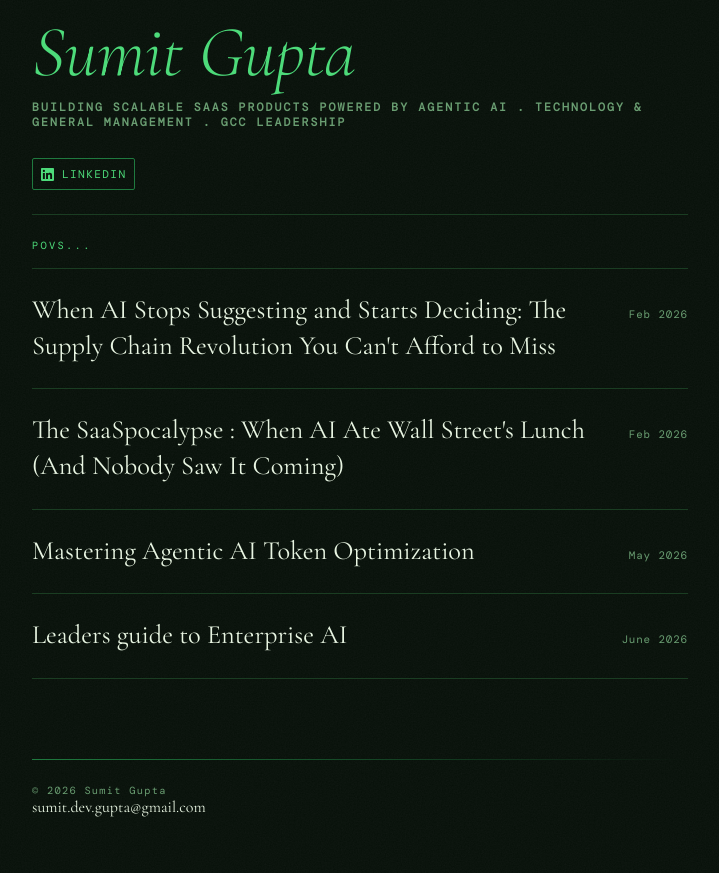
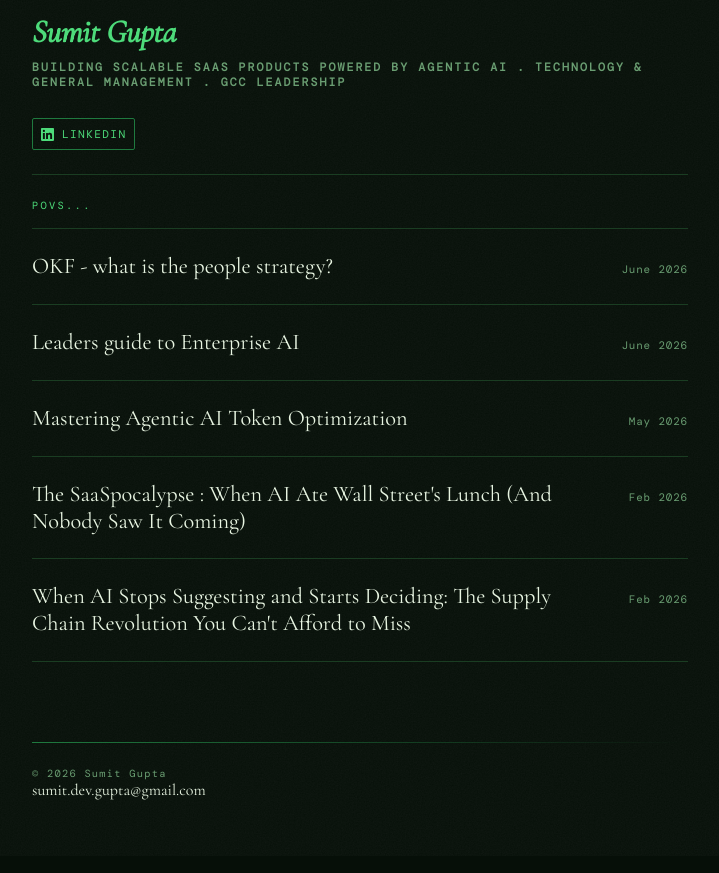
Before and after one commit to sumitdevgupto/blogs, a plain HTML site: page index.html in a window 1280 px wide. Shown: the whole page, without its empty margins (280-999 px from the left). Drawn offline with nearby package versions, Linux system fonts and the light colour scheme; a web font is replaced by a local one.

Commit message:
Add files via upload

```diff
--- a/index.html
+++ b/index.html
@@ -53,7 +53,7 @@
     }
 
     .name {
-      font-size: clamp(2.8rem, 7vw, 4.5rem);
+      font-size: clamp(2.rem, 5vw, 3.5rem);
       font-weight: 300;
       letter-spacing: -0.01em;
       line-height: 1;
@@ -62,6 +62,7 @@
 
     .name em {
       font-style: italic;
+      font-weight: bold;
       color: var(--accent);
     }
 
@@ -153,9 +154,9 @@
     }
 
     .post-title {
-      font-size: clamp(1.3rem, 3.5vw, 1.65rem);
+      font-size: clamp(1.1rem, 3vw, 1.4rem);
       font-weight: 400;
-      line-height: 1.35;
+      line-height: 1.2;
       color: var(--text);
       transition: color 0.25s;
     }
@@ -264,32 +265,42 @@
       -->
 
       <li class="post-item">
+        <a class="post-link" href="https://sumitdevgupto.github.io/okf/" target="_blank" rel="noopener">
+          <span class="post-title">OKF - what is the people strategy?</span>
+          <span class="post-date">June 2026</span>
+        </a>
+      </li>
+      <li class="post-item">
+        <a class="post-link" href="https://sumitdevgupto.github.io/leaders-guide-to-enterprise-ai/" target="_blank" rel="noopener">
+          <span class="post-title">Leaders guide to Enterprise AI</span>
+          <span class="post-date">June 2026</span>
+        </a>
+      </li>
+      <li class="post-item">
+        <a class="post-link" href="https://sumitdevgupto.github.io/token-optimisation/" target="_blank" rel="noopener">
+          <span class="post-title">Mastering Agentic AI Token Optimization</span>
+          <span class="post-date">May 2026</span>
+        </a>
+      </li>
+      <li class="post-item">
+        <a class="post-link" href="https://sumitdevgupto.github.io/saaspocalypse/" target="_blank" rel="noopener">
+          <span class="post-title">The SaaSpocalypse : When AI Ate Wall Street's Lunch (And Nobody Saw It Coming)</span>
+          <span class="post-date">Feb 2026</span>
+        </a>
+      </li>
+      <li class="post-item">
         <a class="post-link" href="https://sumitdevgupto.github.io/agentic-ai-supplychain/" target="_blank" rel="noopener">
           <span class="post-title">When AI Stops Suggesting and Starts Deciding: The Supply Chain Revolution You Can't Afford to Miss</span>
           <span class="post-date">Feb 2026</span>
         </a>
       </li>
 
-      <li class="post-item">
-        <a class="post-link" href="https://sumitdevgupto.github.io/saaspocalypse/" target="_blank" rel="noopener">
-          <span class="post-title">The SaaSpocalypse : When AI Ate Wall Street's Lunch (And Nobody Saw It Coming)</span>
-          <span class="post-date">Feb 2026</span>
-        </a>
-      </li>
 
-      <li class="post-item">
-        <a class="post-link" href="https://sumitdevgupto.github.io/token-optimisation/" target="_blank" rel="noopener">
-          <span class="post-title">Mastering Agentic AI Token Optimization</span>
-          <span class="post-date">May 2026</span>
-        </a>
-      </li>
 
-      <li class="post-item">
-        <a class="post-link" href="https://sumitdevgupto.github.io/leaders-guide-to-enterprise-ai/" target="_blank" rel="noopener">
-          <span class="post-title">Leaders guide to Enterprise AI</span>
-          <span class="post-date">June 2026</span>
-        </a>
-      </li>
+
+
+
+
 
 
 
```
